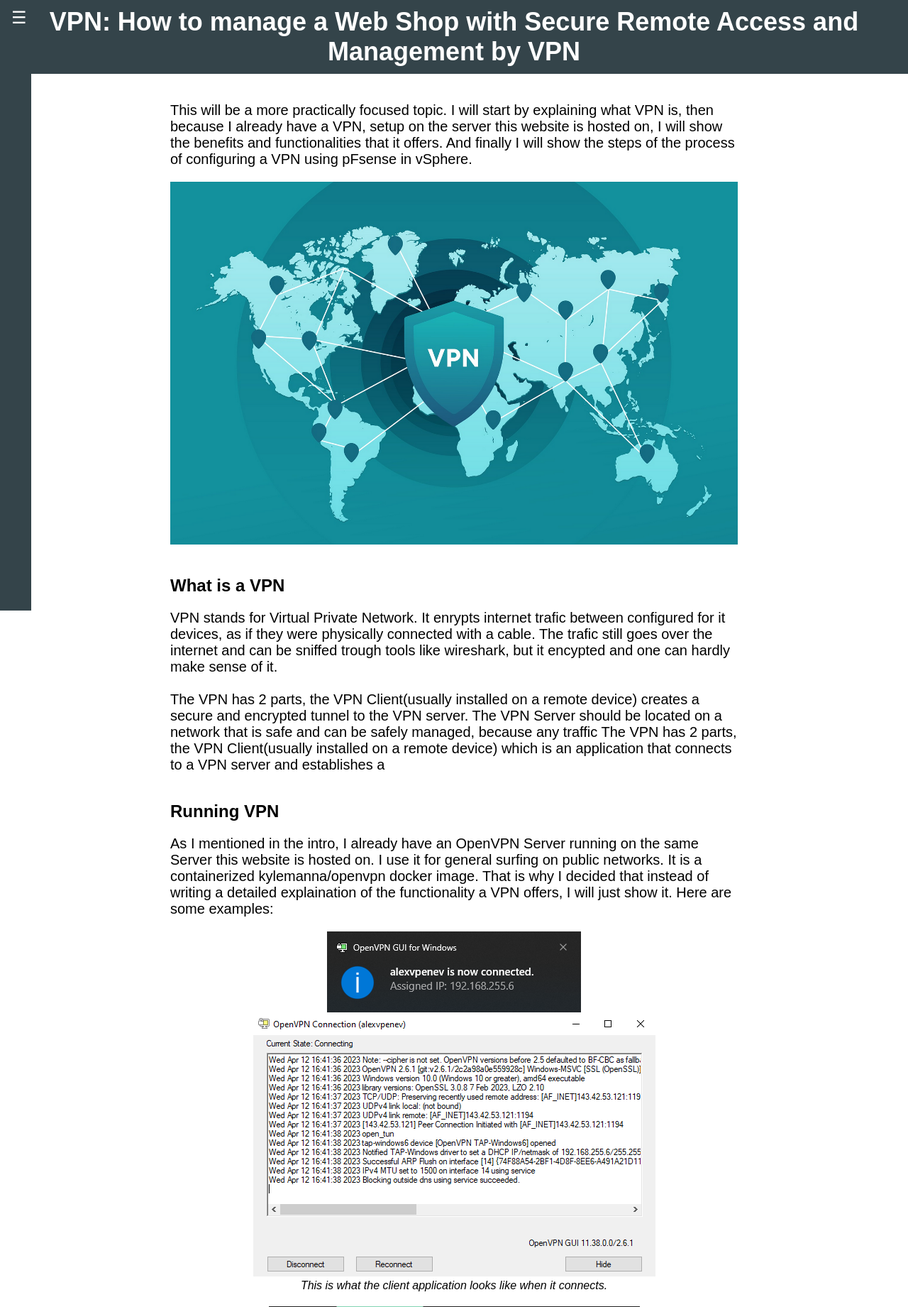
After one commit to alexVpenev/ICS-BodyOfKnowledge, a PHP site: page /hello/src/pages/vpn-secure-remote-access-management.php in a window 1280 px wide. The commit adds this page. Shown: the top 1841 px of the page at 71% size. Run offline with PHP 8.4, Linux system fonts and the light colour scheme.

Commit message:
worked on vpn

```diff
--- a/index.php
+++ b/index.php
@@ -135,7 +135,7 @@
       <h1 class="firstTitle">Body of Knowledge</h1>
       <h1 class="secondaryTitle">Cyber Security | Semester 4</h1>
       <p>by Aleksandar Penev</p>
-      <div class="version-info">8,372 words Version 0.7</div>
+      <div class="version-info">11,600 words Version 1.3</div>
     </div>
   </div>
 
--- a/src/components/navigation-pages.php
+++ b/src/components/navigation-pages.php
@@ -55,7 +55,17 @@
 
           <li class="subsection2"><a href="#">Network: Protect the Network</a></li>
           <li class="subsubsection2"><a href="../pages/law-ethics-responsible-disclosure-gdpr.php">Law & Ethics and Responsible Disclosure + GDPR</a></li>
+          <li class="subsection1"><a href="#">Network Separation and Segmentation</a></li>
 
+
+          <li class="subsection2"><a href="#">Network: Attack the Network</a></li>
+          <li class="subsubsection2"><a href="../pages/vpn-secure-remote-access-management.php">VPN: How to manage a Web Shop with Secure Remote Access and Management by VPN</a></li>
+          <li class="subsubsection2"><a href="#">Network Spoofing and Man in The Middle Attacks(MITM)</a></li>
+
+
+          <li class="subsection2"><a href="#">Network: Monitor and Detect</a></li>
+          <li class="subsubsection2"><a href="#">WiFi Hacking</a></li>
+          <li class="subsubsection2"><a href="#">Network Inrusion Detection and Prevention(NIDS/IPS)</a></li>
 
         </ul>
       </div>
--- a/src/pages/law-ethics-responsible-disclosure-gdpr.php
+++ b/src/pages/law-ethics-responsible-disclosure-gdpr.php
@@ -90,7 +90,7 @@
             has fallen victim to this absurd data breach. Successive governments have spent 1.15 billion euros on e-governement projects
             since 2002, producing no results. A government report in 2018, indicated a very low level of cybersecurity at government
             eneties, citing a lack of qualified IT employees and noncompetetive salaries compared to the private sector. As they say, that
-            is what corruption does: You steal 60 million and damage the country for 600 million.
+            is what corruption does: You steal 60 million and inflict damage to the country equal to 600 million.
         </p>
 
         <div class="image">
--- /dev/null
+++ b/src/pages/vpn-secure-remote-access-management.php
@@ -0,0 +1,147 @@
+<!DOCTYPE html>
+<html lang="en">
+
+<head>
+    <meta charset="UTF-8">
+    <meta http-equiv="X-UA-Compatible" content="IE=edge">
+    <meta name="viewport" content="width=device-width, initial-scale=1.0">
+    <title>Fontys Cyber Security</title>
+    <?php
+    include("../components/navigation-pages.php");
+    ?>
+    <link rel="stylesheet" href="template.css">
+</head>
+
+<body>
+    <header>
+        <h1>VPN: How to manage a Web Shop with Secure Remote Access and Management by VPN</h1>
+    </header>
+
+
+
+    <div class="container">
+
+        <p>
+            This will be a more practically focused topic. I will start by explaining what VPN is, then because I already have a VPN,
+            setup on the server this website is hosted on, I will show the benefits and functionalities that it offers.
+            And finally I will show the steps of the process of configuring a VPN using pFsense in vSphere.
+        </p>
+
+        <div class="image">
+            <img src="../assets/vpn/intro.png" alt="intro">
+        </div>
+
+        <div class="subtheme">What is a VPN</div>
+
+        <p>
+            VPN stands for Virtual Private Network. It enrypts internet trafic between configured for it devices, as if they
+            were physically connected with a cable. The trafic still goes over the internet and can be sniffed trough tools like
+            wireshark, but it encypted and one can hardly make sense of it.
+            </br></br>
+            The VPN has 2 parts, the VPN Client(usually installed on a remote device) creates a secure and encrypted tunnel to the
+            VPN server. The VPN Server should be located on a network that is safe and can be safely managed, because any traffic
+
+            <!-- INCREDIBLY IMPORTANT!!!! FINISH THIS!!! -->
+            <!-- INCREDIBLY IMPORTANT!!!! FINISH THIS!!! -->
+            <!-- INCREDIBLY IMPORTANT!!!! FINISH THIS!!! -->
+            <!-- INCREDIBLY IMPORTANT!!!! FINISH THIS!!! -->
+            <!-- INCREDIBLY IMPORTANT!!!! FINISH THIS!!! -->
+            <!-- INCREDIBLY IMPORTANT!!!! FINISH THIS!!! -->
+            <!-- INCREDIBLY IMPORTANT!!!! FINISH THIS!!! -->
+            <!-- INCREDIBLY IMPORTANT!!!! FINISH THIS!!! -->
+            <!-- INCREDIBLY IMPORTANT!!!! FINISH THIS!!! -->
+            <!-- INCREDIBLY IMPORTANT!!!! FINISH THIS!!! -->
+
+            The VPN has 2 parts, the VPN Client(usually installed on a remote device) which is an application that connects to a VPN server
+            and establishes a
+        </p>
+
+
+        <div class="subtheme">Running VPN</div>
+
+        <p>
+            As I mentioned in the intro, I already have an OpenVPN Server running on the same Server this website is hosted on.
+            I use it for general surfing on public networks. It is a containerized kylemanna/openvpn docker image.
+            That is why I decided that instead of writing a detailed explaination of the functionality a VPN offers, I will just show it.
+            Here are some examples:
+        </p>
+
+        <div class="image">
+            <img src="../assets/vpn/ex-connected.png" alt="vpn">
+            <img src="../assets/vpn/ex-connection1.png" alt="vpn">
+            <a><i></br>
+                    This is what the client application looks like when it connects.
+                </i></a>
+        </div>
+
+        <div class="image">
+            <img src="../assets/vpn/ex-config.png" alt="vpn">
+            <a><i></br>
+                    This is what the config, needed to connect to a server, looks like. I've edited out all the actual keys.
+                </i></a>
+        </div>
+
+
+        <div class="image">
+            <img src="../assets/vpn/ex-logs.jpg" alt="vpn">
+            <a><i>
+                    This is what the logs of the server look like when someone connects to it.
+                </i></a>
+        </div>
+
+        <div class="image">
+            <img src="../assets/vpn/ex-encryptedTraffic.png" alt="vpn">
+            <a><i>
+                    And this is how all trafic looks like after establishing an encypted tunnel.
+                </i></a>
+        </div>
+
+
+
+
+
+
+        <div class="subtheme">Configuring a VPN in pFsense</div>
+
+
+
+
+
+
+
+
+
+
+
+
+
+
+
+
+        <!-- <div class="image">
+            <img src="../assets/vpn/ex-connection1.png" alt="vpn">
+            <a><i>
+            </i></a>
+        </div>
+
+
+        <div class="image">
+            <img src="../assets/vpn/ex-connection1.png" alt="vpn">
+            <a><i>
+            </i></a>
+        </div> -->
+
+
+
+
+
+
+
+
+
+
+    </div>
+
+</body>
+
+</html>
```
Also changed, not shown: src/components/navigation-index.php (+10 -0 lines), src/pages/versionHistory.php (+11 -0 lines), src/assets/vpn/ex-config.png (added), src/assets/vpn/ex-connected.png (added), src/assets/vpn/ex-connection1.png (added), src/assets/vpn/ex-encryptedTraffic.png (added), src/assets/vpn/ex-logs.jpg (added), src/assets/vpn/intro.png (added).
